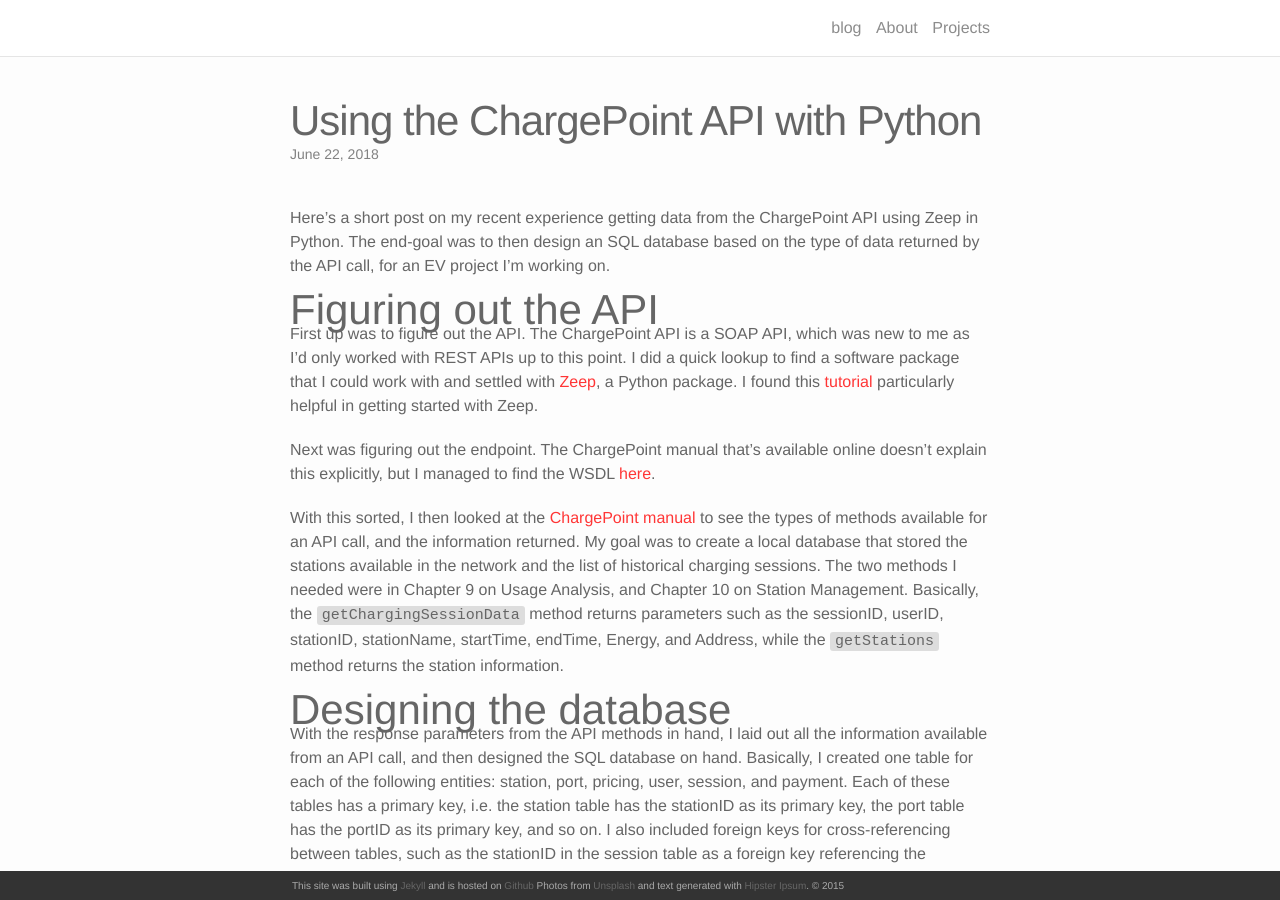
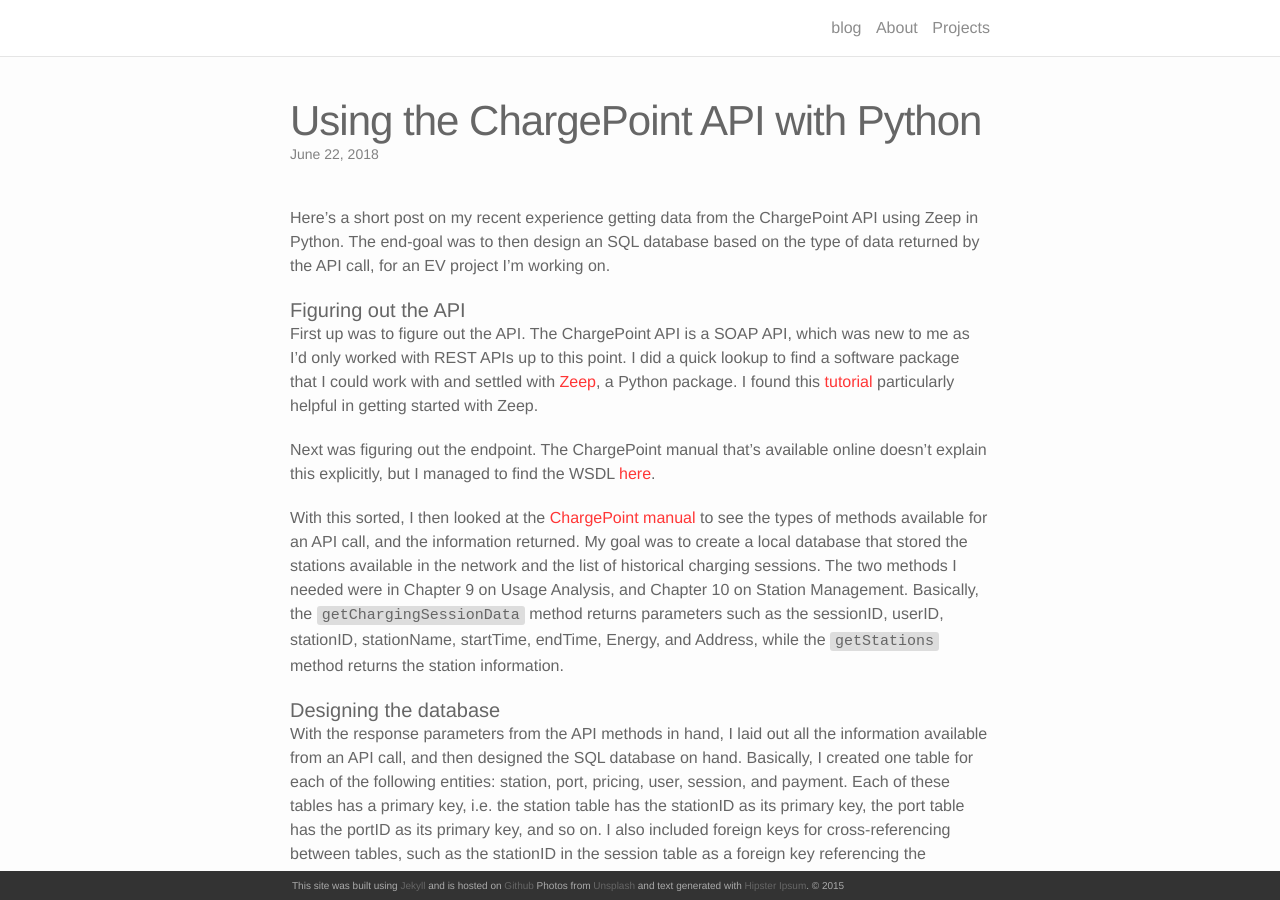
Before and after one commit to lefthandwriter/lefthandwriter.github.io, a Jekyll site: the page built from _posts/2018-06-22-Designing-EV-Database.md, in a window 1280 px wide and 900 px high. Built offline with Jekyll 4.4.1, drawn with Linux system fonts in a browser that asks for light colours; nearby versions of some CDN libraries; comment, search, counter and statistics services are not loaded.

Commit message:
formatting

```diff
--- a/_posts/2018-06-22-Designing-EV-Database.md
+++ b/_posts/2018-06-22-Designing-EV-Database.md
@@ -7,7 +7,7 @@ comments: true
 ---
 Here's a short post on my recent experience getting data from the ChargePoint API using Zeep in Python. The end-goal was to then design an SQL database based on the type of data returned by the API call, for an EV project I'm working on.
 
-## Figuring out the API
+#### Figuring out the API
 
 First up was to figure out the API. The ChargePoint API is a SOAP API, which was new to me as I'd only worked with REST APIs up to this point. I did a quick lookup to find a software package that I could work with and settled with [Zeep](https://github.com/mvantellingen/python-zeep), a Python package. I found this [tutorial](https://medium.com/@adriennedomingus/using-zeep-to-make-soap-requests-in-python-c575ea0ee954) particularly helpful in getting started with Zeep.
 
@@ -15,7 +15,7 @@ Next was figuring out the endpoint. The ChargePoint manual that's available onli
 
 With this sorted, I then looked at the [ChargePoint manual](https://na.chargepoint.com/UI/downloads/en/ChargePoint_Web_Services_API_Guide_Ver4.1_Rev4.pdf) to see the types of methods available for an API call, and the information returned. My goal was to create a local database that stored the stations available in the network and the list of historical charging sessions. The two methods I needed were in Chapter 9 on Usage Analysis, and Chapter 10 on Station Management. Basically, the `getChargingSessionData` method returns parameters such as the sessionID, userID, stationID, stationName, startTime, endTime, Energy, and Address, while the `getStations` method returns the station information.
 
-## Designing the database
+#### Designing the database
 
 With the response parameters from the API methods in hand, I laid out all the information available from an API call, and then designed the SQL database on hand. Basically, I created one table for each of the following entities: station, port, pricing, user, session, and payment. Each of these tables has a primary key, i.e. the station table has the stationID as its primary key, the port table has the portID as its primary key, and so on. I also included foreign keys for cross-referencing between tables, such as the stationID in the session table as a foreign key referencing the stationID in the station table.
 
@@ -23,7 +23,7 @@ Here's a diagram of the database schema:
 
 ![Schema]({{ "/assets/databaseSchema.png" | absolute_url }})
 
-## The code
+#### The code
 
 I wrote code to pull data from the API and populate the database using SQLite in Python. This was a process of creating the tables -> pull data from the API -> populate the rows in the appropriate table.
 
```
Also changed, not shown: 1 other file.
